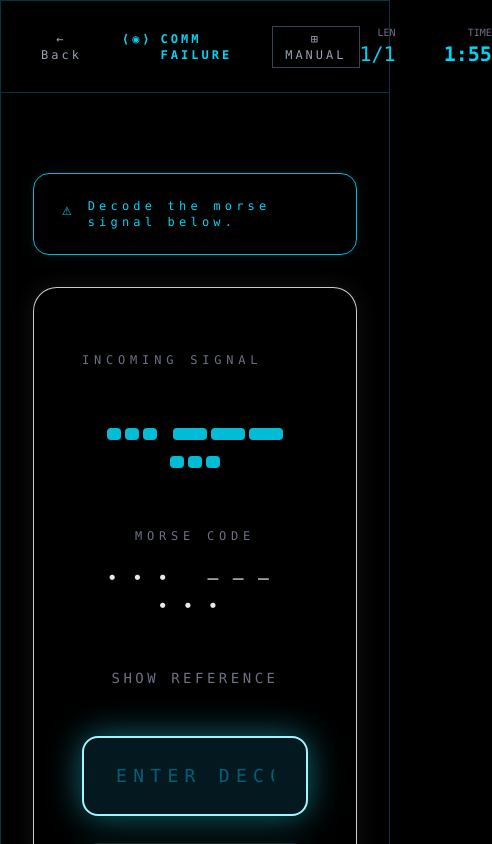
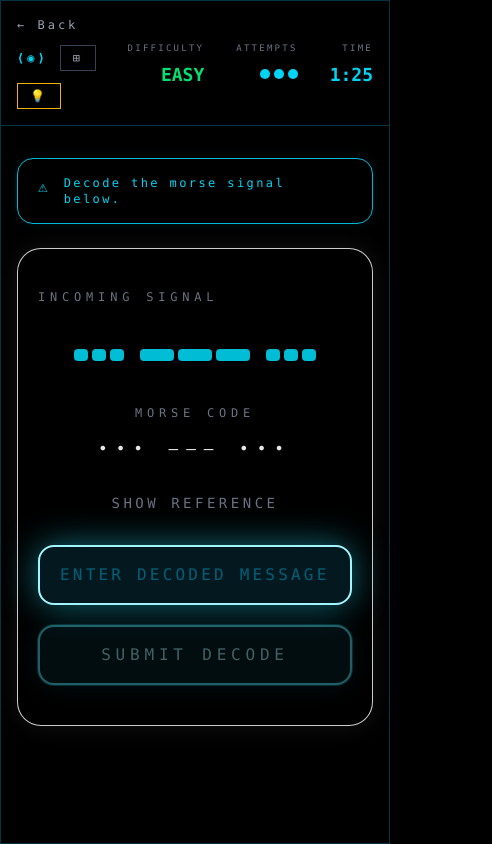
Before and after one commit to Nxnxp22/hack-six-seven, a React (Vite) app in the folder frontend/: page / in a window 390 px wide. Shown: the top 844 px of the page, 492 px wide, since content can reach past the window. Built offline with nearby package versions, Linux system fonts and the light colour scheme; no server answers.

Commit message:
fix gamePage

```diff
--- a/frontend/src/modules/comm-failure/pages/GamePage.tsx
+++ b/frontend/src/modules/comm-failure/pages/GamePage.tsx
@@ -5,37 +5,73 @@ import MorseVisual from "../components/MorseVisual";
 import MorseReference from "../components/MorseReference";
 
 type Phase = "loading" | "playing" | "result";
+type Difficulty = "easy" | "medium" | "hard";
+
+const DIFFICULTY_SECONDS: Record<Difficulty, number> = {
+  easy: 90,
+  medium: 60,
+  hard: 30,
+};
+
+const MAX_ATTEMPTS = 3;
 
 export default function GamePage() {
   const [currentWord, setCurrentWord] = useState<string>("");
+  const [difficulty, setDifficulty] = useState<Difficulty>("easy");
   const [phase, setPhase] = useState<Phase>("loading");
   const [answer, setAnswer] = useState("");
   const [feedback, setFeedback] = useState<"correct" | "wrong" | null>(null);
   const [correctCount, setCorrectCount] = useState(0);
-
+  const [attemptsLeft, setAttemptsLeft] = useState(MAX_ATTEMPTS);
   const [showRef, setShowRef] = useState(false);
   const [showManual, setShowManual] = useState(false);
+  const [timerSeconds, setTimerSeconds] = useState<number | null>(null);
+  const [hintLevel, setHintLevel] = useState(0);
 
   const roundStartRef = useRef(Date.now());
   const inputRef = useRef<HTMLInputElement>(null);
 
   const handleExpire = () => setPhase("result");
-  const { timeLeft, formatted } = useTimer(120, handleExpire);
+  const { timeLeft, formatted } = useTimer(timerSeconds ?? 90, handleExpire);
 
-  // Fetch word from API on mount
   useEffect(() => {
+    const params = new URLSearchParams(window.location.search);
+    const isNew = params.get("new") === "1";
+
+    if (isNew) window.history.replaceState(null, "", window.location.pathname);
+
+    const savedWord = sessionStorage.getItem("comm-failure-word");
+    const savedDiff = sessionStorage.getItem(
+      "comm-failure-difficulty",
+    ) as Difficulty | null;
+
+    if (!isNew && savedWord && savedDiff) {
+      setTimerSeconds(DIFFICULTY_SECONDS[savedDiff] ?? 90);
+      setCurrentWord(savedWord);
+      setDifficulty(savedDiff);
+      setPhase("playing");
+      return;
+    }
+
     fetch("/api/challenges?count=1")
       .then((r) => r.json())
       .then((data) => {
-        const word = data.challenges?.[0]?.word;
-        if (word) {
+        const challenge = data.challenges?.[0];
+        const word = challenge?.word ?? "SOS";
+        const diff = (challenge?.difficulty ?? "easy") as Difficulty;
+        sessionStorage.setItem("comm-failure-word", word);
+        sessionStorage.setItem("comm-failure-difficulty", diff);
+        setTimerSeconds(DIFFICULTY_SECONDS[diff] ?? 90);
         setCurrentWord(word);
+        setDifficulty(diff);
         setPhase("playing");
-        }
       })
       .catch(() => {
-        // fallback if API is down
+        sessionStorage.setItem("comm-failure-word", "SOS");
+        sessionStorage.setItem("comm-failure-difficulty", "easy");
+        setTimerSeconds(90);
         setCurrentWord("SOS");
+        setDifficulty("easy");
         setPhase("playing");
       });
   }, []);
@@ -43,9 +79,15 @@ export default function GamePage() {
   useEffect(() => {
     if (phase === "playing") {
       roundStartRef.current = Date.now();
+
       setAnswer("");
       setFeedback(null);
       setShowRef(false);
+
+      setAttemptsLeft(MAX_ATTEMPTS);
+
+      setHintLevel(0);
+
       inputRef.current?.focus();
     }
   }, [phase]);
@@ -56,39 +98,74 @@ export default function GamePage() {
     const isCorrect = answer.trim().toUpperCase() === currentWord.toUpperCase();
 
     if (isCorrect) {
-      setCorrectCount(c => c + 1);
+      setFeedback("correct");
+      setCorrectCount((c) => c + 1);
       setTimeout(() => setPhase("result"), 600);
     } else {
+      useEf;
+      const remaining = attemptsLeft - 1;
+      setAttemptsLeft(remaining);
       setFeedback("wrong");
+      setAnswer("");
+      if (remaining === 0) {
+        setPhase("result");
+      }
     }
   };
 
-  const handleRestart = () => window.location.reload();
+  const morse = wordToMorse(currentWord);
+  const useHint = () => {
+    if (hintLevel >= 2) return;
 
-  const morse = wordToMorse(currentWord);
+    if (
+      (hintLevel === 0 && currentWord.length >= 1) ||
+      (hintLevel === 1 && currentWord.length >= 2)
+    ) {
+      setHintLevel((prev) => prev + 1);
+    }
+  };
 
-  // LOADING screen
-  if (phase === "loading") {
+  const revealedHint = hintLevel === 0 ? "" : currentWord.slice(0, hintLevel);
+
+  const difficultyLabel: Record<Difficulty, string> = {
+    easy: "EASY",
+    medium: "MEDIUM",
+    hard: "HARD",
+  };
+  const difficultyColor: Record<Difficulty, string> = {
+    easy: "text-green-400",
+    medium: "text-yellow-400",
+    hard: "text-red-400",
+  };
+
+  // ── LOADING ──
+  if (phase === "loading" || timerSeconds === null) {
     return (
       <div className="min-h-screen bg-black flex items-center justify-center font-mono">
-        <p className="text-cyan-800 text-xs tracking-[0.4em] animate-pulse">INCOMING SIGNAL...</p>
+        <p className="text-cyan-800 text-xs tracking-[0.4em] animate-pulse">
+          INCOMING SIGNAL...
+        </p>
       </div>
     );
   }
+
+  // ── RESULT ──
   if (phase === "result") {
     const passed = correctCount === 1;
     return (
       <div className="min-h-screen bg-black flex items-center justify-center px-6 text-white font-mono">
         <div className="text-center">
-          <h1 className={`text-4xl font-bold tracking-[0.4em] mb-4 ${passed ? "text-cyan-400" : "text-red-500"}`}>
+          <h1
+            className={`text-3xl sm:text-4xl font-bold tracking-[0.4em] mb-4 ${passed ? "text-cyan-400" : "text-red-500"}`}
+          >
             {passed ? "COMPLETED" : "COMM FAILURE"}
           </h1>
           <p className="text-gray-500 tracking-[0.3em] text-xs mb-10">
             {passed ? "SIGNAL DECODED SUCCESSFULLY" : "TRANSMISSION LOST"}
           </p>
           <button
-            onClick={() => window.location.href = "/"}
-            className="px-10 py-3 text-xs tracking-[0.3em] border border-gray-600 text-gray-400 hover:border-cyan-400 hover:text-cyan-400 transition font-mono"
+            onClick={() => (window.location.href = "/")}
+            className="px-8 py-3 text-xs tracking-[0.3em] border border-gray-600 text-gray-400 hover:border-cyan-400 hover:text-cyan-400 transition font-mono"
           >
             ← BACK TO MAIN
           </button>
@@ -97,328 +174,236 @@ export default function GamePage() {
     );
   }
 
+  // ── PLAYING ──
   return (
     <div className="min-h-screen bg-black text-white font-mono border border-cyan-950 flex flex-col">
-
       {/* HEADER */}
-
-      <header className="px-10 py-6 border-b border-cyan-950 flex justify-between">
-
-        <div className="flex gap-10 items-center text-xs uppercase tracking-[0.25em]">
-
-          <button className="text-gray-400 hover:text-white">
-            ← Back
-          </button>
-
+      <header className="px-4 sm:px-10 py-4 sm:py-6 border-b border-cyan-950 flex justify-between items-center gap-4">
+        <div className="flex flex-wrap gap-3 sm:gap-10 items-center text-xs uppercase tracking-[0.25em]">
+          <button className="text-gray-400 hover:text-white">← Back</button>
           <div className="text-cyan-400 font-bold flex gap-2">
             <span>⟨◉⟩</span>
-            <span>COMM FAILURE</span>
+            <span className="hidden sm:inline">COMM FAILURE</span>
           </div>
-
           <button
-            onClick={() => setShowManual(v => !v)}
+            onClick={() => setShowManual((v) => !v)}
+            className={`px-3 py-1 border transition ${
+              showManual
+                ? "bg-cyan-400 text-black border-cyan-400"
+                : "border-gray-700 text-gray-400"
+            }`}
+          >
+            ⊞ <span className="hidden sm:inline">MANUAL</span>
+          </button>
+          <button
+            onClick={useHint}
+            disabled={
+              hintLevel >= 2 || (hintLevel === 1 && currentWord.length < 2)
+            }
             className={`
     px-3 py-1 border transition
     ${
-                showManual
-                  ? "bg-cyan-400 text-black border-cyan-400"
-                  : "border-gray-700 text-gray-400"
+      hintLevel >= 2
+        ? "border-gray-700 text-gray-600"
+        : "border-yellow-500 text-yellow-400 hover:bg-yellow-500/10"
     }
   `}
           >
-            ⊞ MANUAL
+            💡 <span className="hidden sm:inline">HINT {hintLevel}/2</span>
           </button>
-
         </div>
 
-        <div className="flex gap-12">
+        <div className="flex shrink-0 items-center gap-8">
+          {/* DIFFICULTY */}
+          <div className="flex flex-col items-end justify-between h-[42px]">
+            <span className="text-[9px] tracking-[0.25em] text-gray-500">
+              DIFFICULTY
+            </span>
 
-          <div className="text-right">
-            <p className="text-gray-500 text-[10px]">
-              LEN
-            </p>
-
-            <p className="text-cyan-400 text-xl">
-              1/1
-            </p>
+            <span
+              className={`text-lg font-bold leading-none ${difficultyColor[difficulty]}`}
+            >
+              {difficultyLabel[difficulty]}
+            </span>
           </div>
 
-          <div className="text-right">
-            <p className="text-gray-500 text-[10px]">
+          {/* ATTEMPTS */}
+          <div className="flex flex-col items-end justify-between h-[42px]">
+            <span className="text-[9px] tracking-[0.25em] text-gray-500">
+              ATTEMPTS
+            </span>
+
+            <div className="flex gap-1 items-center h-[20px]">
+              {Array.from({ length: MAX_ATTEMPTS }).map((_, i) => (
+                <span
+                  key={i}
+                  className={`w-2.5 h-2.5 rounded-full ${
+                    i < attemptsLeft ? "bg-cyan-400" : "bg-gray-700"
+                  }`}
+                />
+              ))}
+            </div>
+          </div>
+
+          {/* TIME */}
+          <div className="flex flex-col items-end justify-between h-[42px]">
+            <span className="text-[9px] tracking-[0.25em] text-gray-500">
               TIME
-            </p>
+            </span>
 
-            <p
-              className={`text-xl font-bold ${
-                timeLeft <= 30
-                  ? "text-red-500"
+            <span
+              className={`text-lg font-bold leading-none tabular-nums ${
+                timeLeft <= 10
+                  ? "text-red-500 animate-pulse"
+                  : timeLeft <= 20
+                    ? "text-red-400"
                     : "text-cyan-400"
               }`}
             >
               {formatted}
-            </p>
+            </span>
           </div>
-
         </div>
-
       </header>
 
       {/* BODY */}
-
-<div className="flex-1 flex justify-center px-8 pt-20 pb-24">
-
+      <div className="flex-1 flex justify-center px-4 sm:px-8 pt-8 sm:pt-20 pb-12 sm:pb-24">
         <div className="w-full max-w-[1120px]">
-
           {/* MANUAL */}
-
           {showManual && (
-
-      <div
-        className="
-        mb-8
-        rounded-2xl
-        border
-        border-cyan-500
-        bg-cyan-950/10
-        px-9
-        py-8
-        shadow-[0_0_18px_rgba(34,211,238,0.08)]
-      "
-      >
-
-        <h3 className="text-cyan-400 text-xs tracking-[0.4em] mb-6">
+            <div className="mb-6 sm:mb-8 rounded-2xl border border-cyan-500 bg-cyan-950/10 px-5 sm:px-9 py-6 sm:py-8 shadow-[0_0_18px_rgba(34,211,238,0.08)]">
+              <h3 className="text-cyan-400 text-xs tracking-[0.4em] mb-4 sm:mb-6">
                 NEXUS FIELD MANUAL
               </h3>
-
-        <div className="space-y-4 text-gray-400 text-sm leading-7">
-
+              <div className="space-y-3 sm:space-y-4 text-gray-400 text-sm leading-7">
                 <p>Decode incoming Morse transmissions.</p>
                 <p>Use reference chart when needed.</p>
                 <p>Enter decoded word and submit.</p>
-
+                <p className="text-xs">
+                  Time limit —{" "}
+                  <span className="text-green-400">Easy: 1:30</span> ·{" "}
+                  <span className="text-yellow-400">Medium: 1:00</span> ·{" "}
+                  <span className="text-red-400">Hard: 0:30</span>
+                </p>
+                <p className="text-xs">
+                  You have{" "}
+                  <span className="text-cyan-400">{MAX_ATTEMPTS} attempts</span>{" "}
+                  to decode the signal.
+                </p>
               </div>
-
             </div>
-
           )}
 
           {/* ALERT */}
-
-    <div
-      className="
-      mb-8
-      rounded-2xl
-      border
-      border-cyan-500
-      px-7
-      py-6
-      text-cyan-400
-      flex
-      gap-4
-      shadow-[0_0_14px_rgba(34,211,238,0.08)]
-    "
-    >
-
+          <div className="mb-6 sm:mb-8 rounded-2xl border border-cyan-500 px-5 sm:px-7 py-4 sm:py-6 text-cyan-400 flex gap-4 shadow-[0_0_14px_rgba(34,211,238,0.08)]">
             <span>⚠</span>
-
-      <span className="text-xs tracking-[0.35em]">
+            <span className="text-xs tracking-[0.2em] sm:tracking-[0.35em]">
               Decode the morse signal below.
             </span>
-
           </div>
 
           {/* MAIN CARD */}
-
-    <div
-      className="
-      rounded-3xl
-      border
-      border-white/80
-      bg-black/65
-
-      px-12
-      py-16
-
-      md:px-16
-      md:py-16
-
-      flex
-      flex-col
-      gap-12
-
-      shadow-[0_0_24px_rgba(255,255,255,0.08)]
-
-      backdrop-blur-sm
-    "
-    >
-
+          <div className="rounded-3xl border border-white/80 bg-black/65 px-5 py-10 sm:px-12 sm:py-16 md:px-16 flex flex-col gap-8 sm:gap-12 shadow-[0_0_24px_rgba(255,255,255,0.08)] backdrop-blur-sm">
             <p className="text-gray-500 text-xs tracking-[0.4em]">
               INCOMING SIGNAL
             </p>
 
-      <div className="flex justify-center py-3">
+            <div className="flex justify-center py-3 overflow-x-auto">
               <MorseVisual word={currentWord} />
             </div>
 
             <div>
-
-        <p className="text-center text-gray-500 text-xs tracking-[0.4em] mb-5">
+              <p className="text-center text-gray-500 text-xs tracking-[0.4em] mb-4 sm:mb-5">
                 MORSE CODE
               </p>
-
-        <p className="text-center text-lg tracking-[0.8em] text-gray-200">
+              <p className="text-center text-base sm:text-lg tracking-[0.5em] sm:tracking-[0.8em] text-gray-200 break-all">
                 {morseToSymbols(morse)}
               </p>
-
             </div>
 
-      {/* REFERENCE */}
-
-      <button
-        onClick={() => setShowRef(v => !v)}
+            {hintLevel > 0 && (
+              <div
                 className="
-        mx-auto
+    flex justify-center
+    rounded-xl
+    border border-yellow-500/30
+    bg-yellow-500/5
+    px-5 py-3
+    text-yellow-300
+    tracking-[0.3em]
     text-sm
-        tracking-[0.25em]
-        text-gray-500
-        hover:text-cyan-400
-        transition
   "
               >
-        {showRef
-          ? "▲ HIDE REFERENCE"
-          : "SHOW REFERENCE"}
+                HINT: {revealedHint}
+                {"_".repeat(Math.max(currentWord.length - hintLevel, 0))}
+              </div>
+            )}
+            <button
+              onClick={() => setShowRef((v) => !v)}
+              className="mx-auto text-sm tracking-[0.25em] text-gray-500 hover:text-cyan-400 transition"
+            >
+              {showRef ? "▲ HIDE REFERENCE" : "SHOW REFERENCE"}
             </button>
 
             {showRef && (
-
-        <div
-          className="
-          rounded-2xl
-          border
-          border-white/20
-          bg-black/30
-          p-8
-        "
-        >
-
+              <div className="rounded-2xl border border-white/20 bg-black/30 p-4 sm:p-8">
                 <MorseReference />
-
               </div>
-
             )}
 
             {/* INPUTS */}
-
-      <div className="flex flex-col gap-7">
-
+            <div className="flex flex-col gap-5 sm:gap-7">
               <input
                 ref={inputRef}
                 value={answer}
-          disabled={feedback === "correct"}
+                disabled={feedback === "correct" || attemptsLeft === 0}
                 maxLength={20}
                 placeholder="ENTER DECODED MESSAGE"
-          onChange={(e) =>
-            setAnswer(e.target.value.toUpperCase())
-          }
-          onKeyDown={(e) =>
-            e.key === "Enter" && handleSubmit()
-          }
+                onChange={(e) => setAnswer(e.target.value.toUpperCase())}
+                onKeyDown={(e) => e.key === "Enter" && handleSubmit()}
                 className="
-            w-full
-
-            rounded-2xl
-            border-2
-            border-cyan-400
-
-            bg-[#041820]
-
-            px-8
-            py-6
-
-            text-cyan-100
-            text-lg
-
+                  w-full rounded-2xl border-2 border-cyan-400
+                  bg-[#041820] px-5 py-4 sm:px-8 sm:py-6
+                  text-cyan-100 text-base sm:text-lg
                   placeholder:text-cyan-800
-
-            tracking-[0.35em]
-
+                  tracking-[0.2em] sm:tracking-[0.35em]
                   shadow-[0_0_0_1px_rgba(34,211,238,0.35),0_0_20px_rgba(34,211,238,0.18)]
-
-            outline-none
-            transition-all
-            duration-300
-
-            focus:border-cyan-200
-            focus:shadow-[0_0_34px_rgba(34,211,238,0.5)]
+                  outline-none transition-all duration-300
+                  focus:border-cyan-200 focus:shadow-[0_0_34px_rgba(34,211,238,0.5)]
                 "
               />
 
               <button
                 onClick={handleSubmit}
-          disabled={!answer.trim() || feedback === "correct"}
+                disabled={
+                  !answer.trim() || feedback === "correct" || attemptsLeft === 0
+                }
                 className="
-            w-full
-
-            rounded-2xl
-            border-2
-            border-cyan-300
-
-            bg-[#07212a]
-
-            py-6
-
-            text-cyan-200
-            text-lg
-
-            tracking-[0.45em]
-
+                  w-full rounded-2xl border-2 border-cyan-300
+                  bg-[#07212a] py-4 sm:py-6
+                  text-cyan-200 text-base sm:text-lg
+                  tracking-[0.3em] sm:tracking-[0.45em]
                   shadow-[0_0_0_1px_rgba(34,211,238,0.45),0_0_28px_rgba(34,211,238,0.22)]
-
-            transition-all
-            duration-300
-
-            hover:bg-cyan-500/15
-            hover:border-cyan-200
-            hover:shadow-[0_0_40px_rgba(34,211,238,0.6)]
-
-            active:scale-[0.995]
-
-            disabled:opacity-40
+                  transition-all duration-300
+                  hover:bg-cyan-500/15 hover:border-cyan-200 hover:shadow-[0_0_40px_rgba(34,211,238,0.6)]
+                  active:scale-[0.995] disabled:opacity-40
                 "
               >
                 SUBMIT DECODE
               </button>
-
             </div>
 
-      {/* FEEDBACK — wrong only */}
-
-      {feedback === "wrong" && (
-
-        <div
-          className="
-          rounded-xl
-          border
-          border-red-500
-          bg-red-500/5
-          py-4
-          text-center
-          text-red-500
-          tracking-[0.25em]
-        "
-        >
-
-          ✗ INCORRECT — TRY AGAIN
-
+            {/* FEEDBACK */}
+            {feedback === "wrong" && attemptsLeft > 0 && (
+              <div className="rounded-xl border border-red-500 bg-red-500/5 py-4 text-center text-red-500 tracking-[0.25em]">
+                ✗ INCORRECT —{" "}
+                {attemptsLeft === 1
+                  ? "LAST ATTEMPT"
+                  : `${attemptsLeft} ATTEMPTS REMAINING`}
               </div>
-
             )}
-
           </div>
-
         </div>
-
       </div>
     </div>
   );
```
Lines whose indentation alone changed are shown as unchanged.
